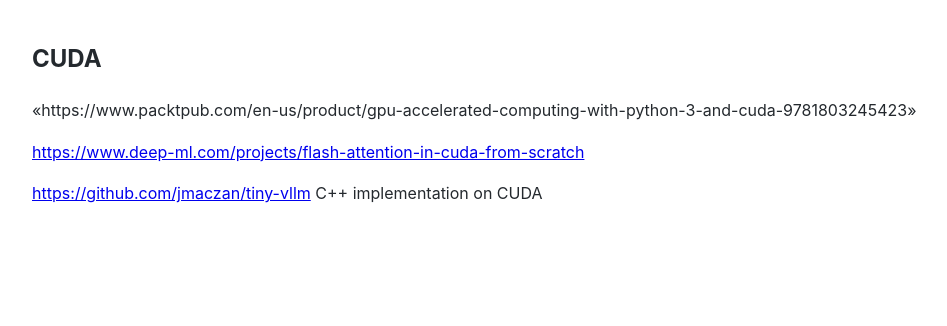
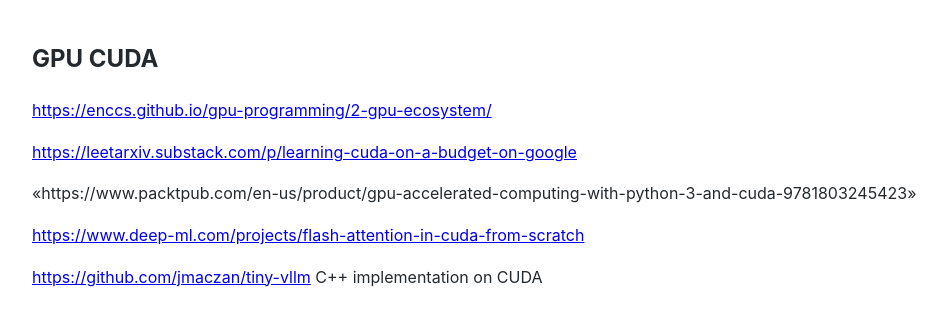
Before and after one commit to Michael-Lubinsky/michael-lubinsky.github.com, a Jekyll site: the page built from ml/cuda.md, in a window 1280 px wide. Shown: the top 326 px of the page, without its empty margins (158-1105 px from the left). Built offline with Jekyll 4.4.1, drawn with Linux system fonts in a browser that asks for light colours; our own code applies the rules of GitHub Pages for plain Markdown files.

Commit message:
Update cuda.md

```diff
--- a/ml/cuda.md
+++ b/ml/cuda.md
@@ -1,4 +1,8 @@
-## CUDA
+## GPU CUDA
+
+ <https://enccs.github.io/gpu-programming/2-gpu-ecosystem/>
+
+<https://leetarxiv.substack.com/p/learning-cuda-on-a-budget-on-google>
 
 <<https://www.packtpub.com/en-us/product/gpu-accelerated-computing-with-python-3-and-cuda-9781803245423>>
 
```
